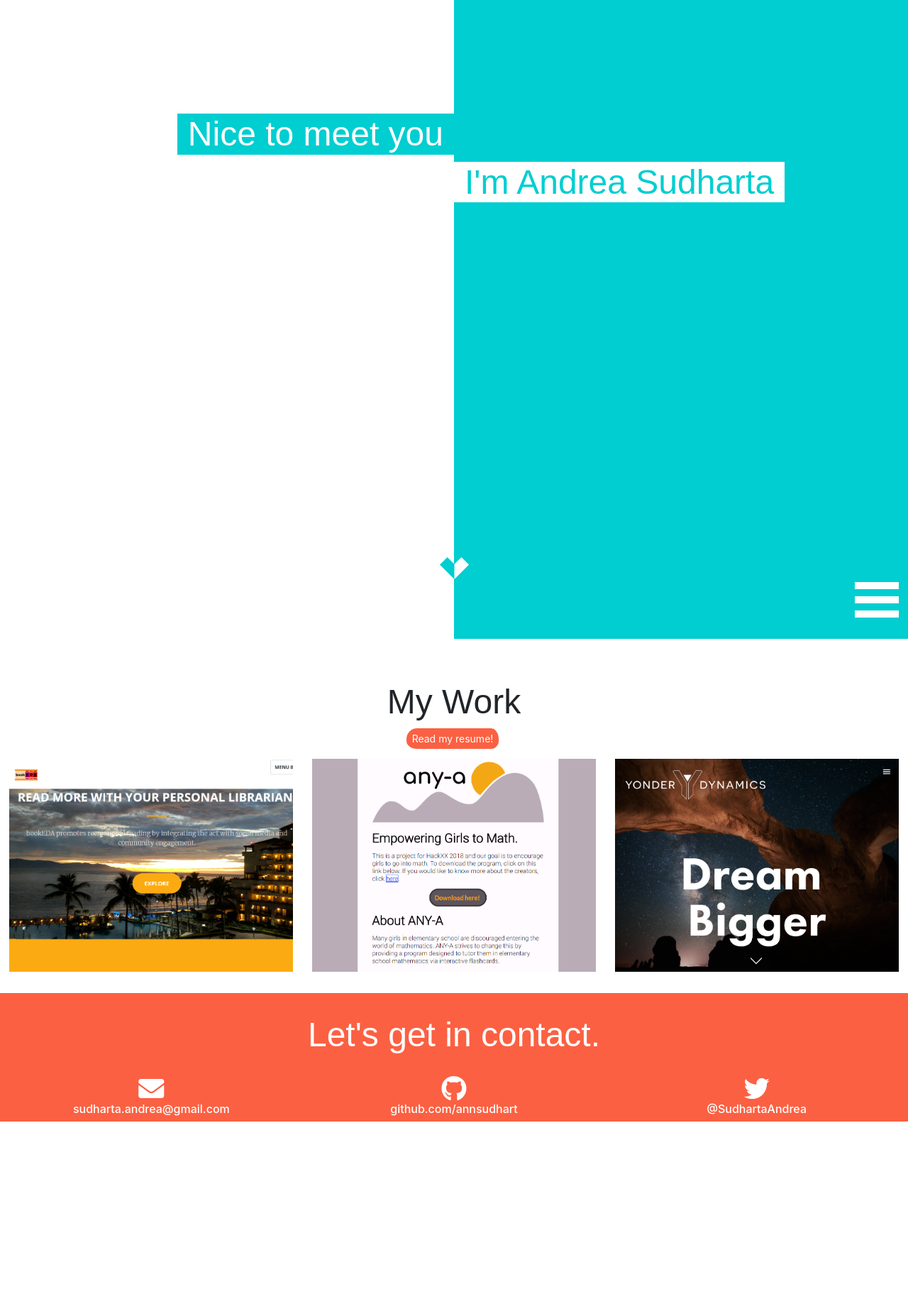
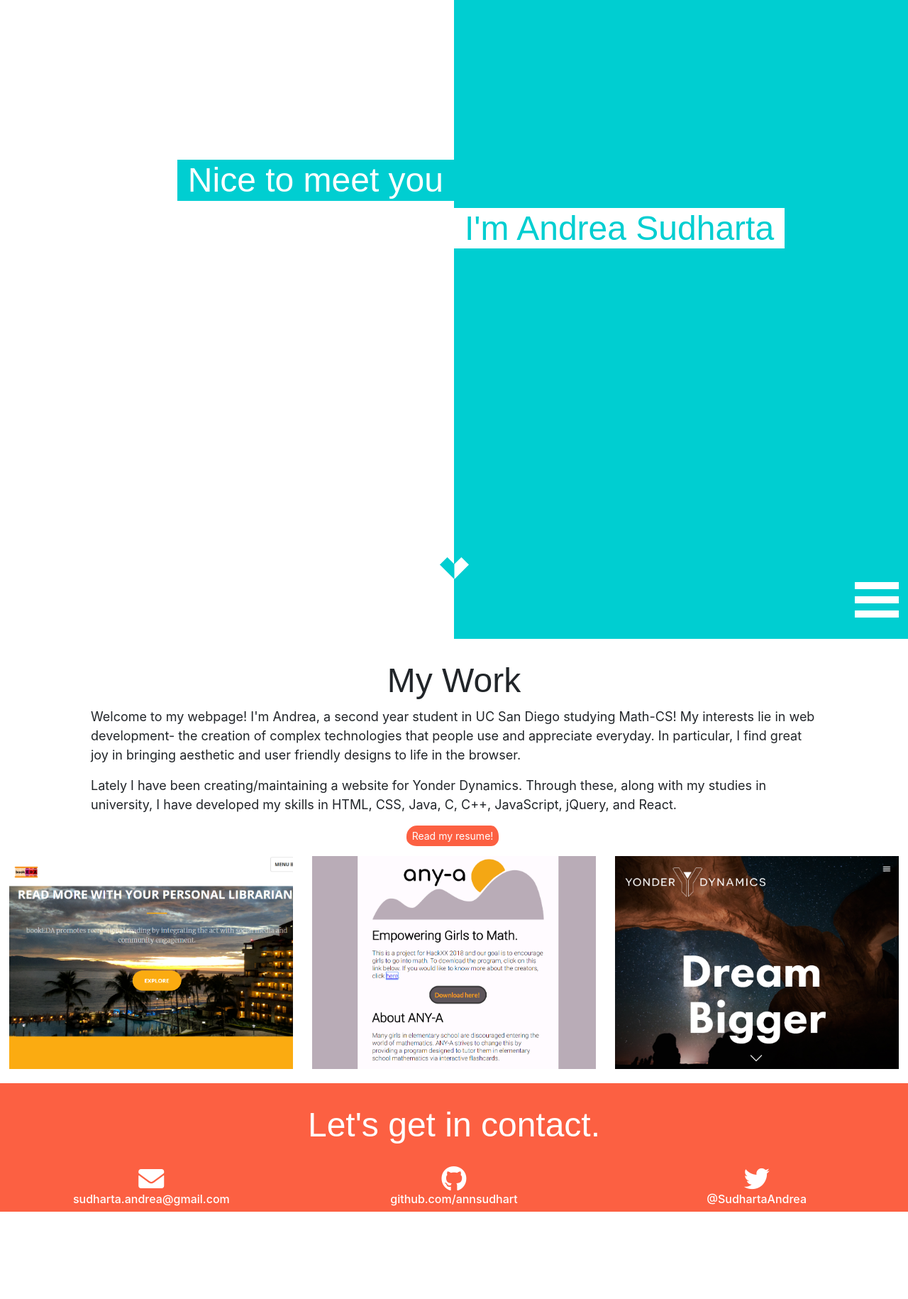
Before and after one commit to annsudhart/annsudhart.github.io, a Jekyll site: the page index.html, which Jekyll copies as it is, in a window 1280 px wide. Shown: the whole page at 71% size. Built offline with Jekyll 4.4.1, drawn with Linux system fonts in a browser that asks for light colours; nearby versions of some CDN libraries; some web fonts are replaced.

Commit message:
Added language attribute to site

```diff
--- a/css/main.css
+++ b/css/main.css
@@ -3,7 +3,7 @@
   margin: 0;
   padding: 0;
   height: 100%;
-  width: 100%;
+  width: fit-content;
 }
 
 ::selection {
@@ -146,8 +146,9 @@
 }
 
 #left-text {
+  position: relative;
   float: right;
-  margin-top: 25%;
+  top: 25%;
 }
 
 #left-text h1 {
@@ -165,13 +166,13 @@
 }
 
 #right-text {
-  margin-top: calc(25% + 67.5px);
+  position: relative;
+  top: calc(25% + 67.5px);
 }
 
 
 #right-text h1 {
   background-color: white;
-  width: fit-content;
 }
 
 @keyframes float {
@@ -225,12 +226,19 @@
 }
 
 .section {
-  margin-top: 30px;
   padding-top: 30px;
 }
 
 #work {
   margin-bottom: 20px;
+}
+
+p {
+  margin: 0 auto;
+  margin-bottom: 1rem;
+  max-width: 80%;
+  font-size: 18px;
+  line-height: 1.5em;
 }
 
 .buttons {
@@ -359,3 +367,9 @@
   text-decoration: none;
   color: #fff;
 }
+
+@media only screen and (min-width: 450px) {
+  #right-text {
+    width: fit-content;
+  }
+}
--- a/index.html
+++ b/index.html
@@ -1,5 +1,5 @@
 <!DOCTYPE html>
-  <head>
+  <head lang="en-US">
     <meta name="viewport" content="width=device-width, initial-scale=1.0">
     <title>Andrea Sudharta</title>
     <link rel="shortcut icon" type="image/x-icon" href="./images/monogram.png"/>
@@ -36,8 +36,8 @@
         </ul>
         <div class="line"></div>
         <ul id="external-link">
-          <li><a href="#">Online Resume</a></li>
-          <li><a href="https://github.com/annsudhart" target="_blank">GitHub</a></li>
+          <li><a href="./resume.pdf">Online Resume</a></li>
+          <li><a href="https://github.com/annsudhart">GitHub</a></li>
         </ul>
       </div>
     </a>
@@ -59,6 +59,21 @@
     <div class="section" id="container">
       <div id="work">
         <h1> My Work </h1>
+        <p>
+          Welcome to my webpage! I'm Andrea, a second year student in UC
+          San Diego studying Math-CS! My interests lie in web development-
+          the creation of complex technologies that people use and appreciate everyday.
+          In particular, I find great joy in bringing aesthetic and user friendly
+          designs to life in the browser.
+        </p>
+
+        <p>
+          Lately I have been creating/maintaining a
+          website for Yonder Dynamics. Through these, along with my studies in
+          university, I have developed my skills in HTML, CSS, Java, C, C++,
+          JavaScript, jQuery, and React.
+        </p>
+
         <div class="row">
           <div class="buttons">
             <!-- Coming soon~ <div class="btn btn-sm btn-primary"> Online Resume </div> -->
@@ -67,36 +82,49 @@
         </div>
         <div id="portfolio">
           <ul class="flex-container">
-            <a href="http://andrea.schswdd.net/bookeda/index.html" target="_blank"><li class="flex-item" id="bookeda">BookEDA</li></a>
-            <a href="https://annsudhart.github.io/hackxx2018/" target="_blank"><li class="flex-item" id="any-a">ANY-A</li></a>
-            <a href="https://yonderdynamics.space" target="_blank"><li class="flex-item" id="yonder">Yonder Dynamics</li></a>
+            <a href="http://andrea.schswdd.net/bookeda/index.html"><li class="flex-item" id="bookeda">BookEDA</li></a>
+            <a href="https://annsudhart.github.io/hackxx2018/"><li class="flex-item" id="any-a">ANY-A</li></a>
+            <a href="https://yonderdynamics.space"><li class="flex-item" id="yonder">Yonder Dynamics</li></a>
           </ul>
         </div>
       </div>
+
+      <!--
+      <div id="activities">
+      <h1>Activities</h1>
+      <p>I am also striving to improve my leadership skills as a chair of
+         my college's residence hall council. Furthermore, I am attending
+         hackathons and technology related events in order to connect with
+         the tech world and improve my skills. Last year, I
+         won first place in HackXX 2018, a hackathon I went to last year.</p>
+      <p>Other hobbies I have are playing the piano and
+        Pokemon Go! If you would like to listen to some of my piano songs,
+        take a look at these: </p>
+      </div>-->
       <div class="section" id="contact">
         <h1> Let's get in contact. </h1>
         <div class="row">
           <div class="col-sm-4">
-            <a href="mailto:sudharta.andrea@gmail.com" target="_blank">
+            <a href="mailto:sudharta.andrea@gmail.com">
               <i class="fas fa-envelope"></i>
             </a>
-            <a href="mailto:sudharta.andrea@gmail.com" target="_blank">
+            <a href="mailto:sudharta.andrea@gmail.com">
               <h6>sudharta.andrea@gmail.com</h6>
             </a>
           </div>
           <div class="col-sm-4">
-            <a href="https://github.com/annsudhart" target="_blank">
+            <a href="https://github.com/annsudhart">
               <i class="fab fa-github"></i>
             </a>
-            <a href="https://github.com/annsudhart" target="_blank">
+            <a href="https://github.com/annsudhart">
               <h6>github.com/annsudhart</h6>
             </a>
           </div>
           <div class="col-sm-4">
-            <a href="https://twitter.com/SudhartaAndrea" target="_blank">
+            <a href="https://twitter.com/SudhartaAndrea">
               <i class="fab fa-twitter"></i>
             </a>
-            <a href="https://twitter.com/SudhartaAndrea" target="_blank">
+            <a href="https://twitter.com/SudhartaAndrea">
               <h6>@SudhartaAndrea</h6>
             </a>
           </div>
```
Also changed, not shown: blog.html (+4 -18 lines), 1 other file.
